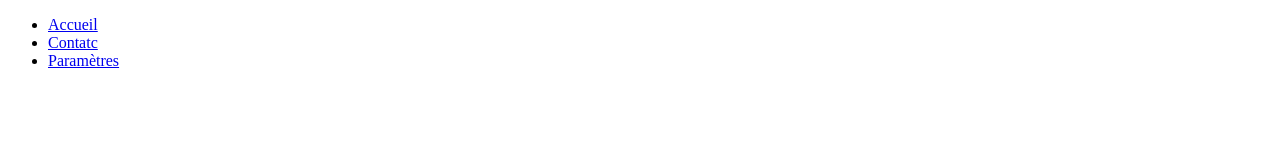
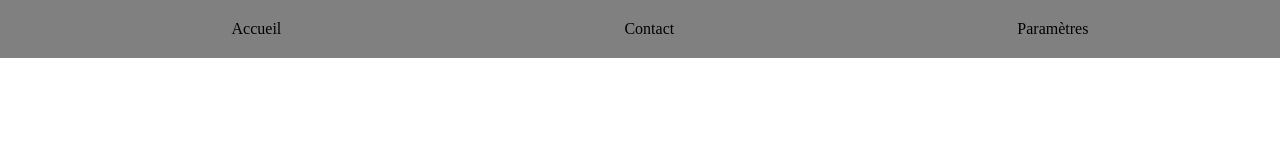
Before and after one commit to koceila-Hk/Signup-login, a website: page assets/home.html in a window 1280 px wide. Drawn offline with Linux system fonts and the light colour scheme.

Commit message:
first commit

```diff
--- /dev/null
+++ b/assets/css/style.css
@@ -0,0 +1,14 @@
+* {
+    margin: 0;
+    list-style: none;
+    text-decoration: none;
+}
+
+header {
+    background-color: grey;
+    padding: 20px;
+}
+
+a {
+    color: black;
+}
--- a/assets/home.html
+++ b/assets/home.html
@@ -3,17 +3,20 @@
 <head>
     <meta charset="UTF-8">
     <meta name="viewport" content="width=device-width, initial-scale=1.0">
-    <title>Document</title>
+    <title>Profil</title>
+
+    <link rel="stylesheet" href="./css/style.css">
 </head>
 <body>
     <header>
         <nav>
-            <ul>
+            <ul style="display: flex; justify-content: space-around;">
                 <li><a href="#">Accueil</a></li>
-                <li><a href="#">Contatc</a></li>
+                <li><a href="#">Contact</a></li>
                 <li><a href="#">Paramètres</a></li>
             </ul>
         </nav>
     </header>
 </body>
+    <script src="./js/login.js" type="module"></script>
 </html>
--- a/assets/login.js
+++ b/assets/js/login.js
@@ -21,7 +21,6 @@ login_form.addEventListener('submit', async(e) => {
 
         if (response.status == 200) {
             window.location.href = './home.html';
-            console.log('Login succeful');
         } else {
             span.style.display = 'block';
             span.textContent = 'Identifiant ou mot de passe incorrect. Veuillez réessayer.'
--- a/assets/script.js
+++ b/assets/js/script.js
@@ -12,6 +12,7 @@ form_register.addEventListener('submit', async (e) => {
     const password = document.getElementById('psw').value;
     const pswConfirm = document.getElementById('cfm-psw').value;
     const span = document.querySelector('span')
+
 
     if(password !== pswConfirm){
         span.style.display='block'
--- a/server.js
+++ b/server.js
@@ -22,10 +22,7 @@ app.post('/form', async function (req,res){
     const database = client.db(dbname);
     const collection = database.collection(collectionName);
 
-    const users = []
-    users.push(data)
-
-    const insert= await collection.insertMany(users)
+    const insert = await collection.insertMany([data]);
 })
 
 ////////// Login
```
Also changed, not shown: assets/connect.html (+1 -1 lines), assets/index.html (+1 -1 lines).
